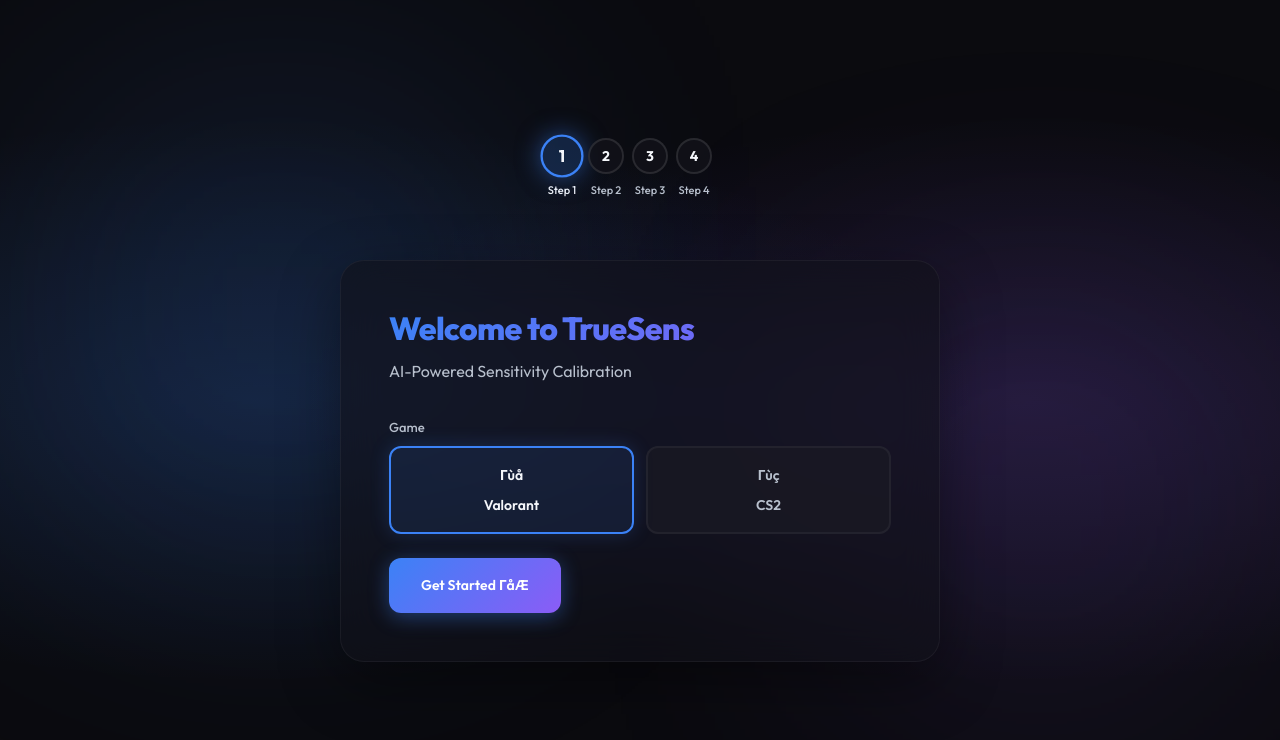
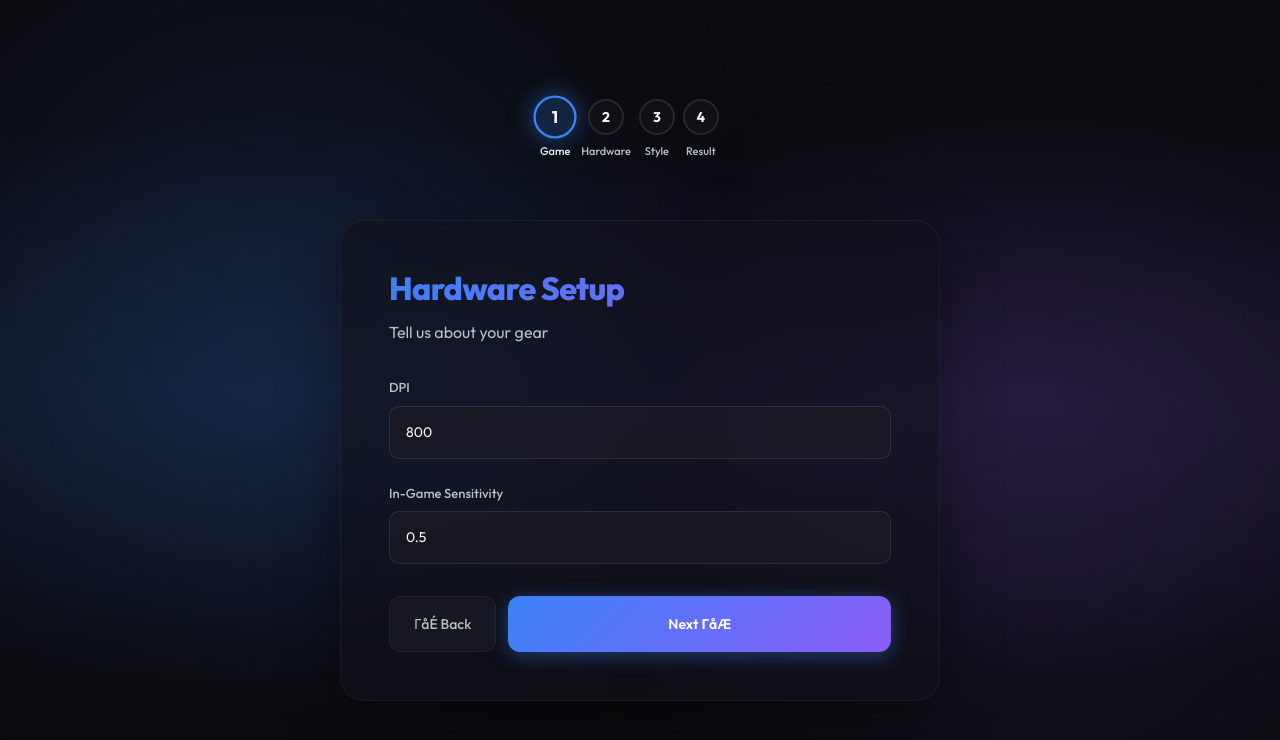
Before and after one commit to SkyTheLight/aimsense-finder, a Next.js app: page / in a window 1280 px wide. Shown: the top 740 px of the page. Built offline with nearby package versions, Linux system fonts and the light colour scheme.

Commit message:
feat: add landing step before game selection

```diff
--- a/app/page.tsx
+++ b/app/page.tsx
@@ -3,7 +3,7 @@
 import { useState, useCallback } from 'react';
 import styles from './wizard.module.css';
 
-type Step = 1 | 2 | 3 | 4;
+type Step = 0 | 1 | 2 | 3 | 4;
 
 interface WizardData {
   dpi: number;
@@ -100,6 +100,7 @@
 
 return (
     <div className={styles.wizardContainer}>
+      {currentStep > 0 && (
         <div className={styles.progressBar}>
           {[1, 2, 3, 4].map(step => (
             <div
@@ -107,7 +108,7 @@
               className={`${styles.progressStep} ${currentStep >= step ? styles.active : ''} ${currentStep === step ? styles.current : ''}`}
             >
               <div className={styles.stepDot}>{step}</div>
-            <span className={styles.stepLabel}>Step {step}</span>
+              <span className={styles.stepLabel}>{step === 1 ? 'Game' : step === 2 ? 'Hardware' : step === 3 ? 'Style' : 'Result'}</span>
             </div>
           ))}
           <div className={styles.progressTrack}>
@@ -117,38 +118,22 @@
             />
           </div>
         </div>
+      )}
 
       <div className={styles.content}>
-        {currentStep === 1 && (
+        {currentStep === 0 && (
           <div className={`${styles.stepContent} ${styles.fadeIn}`}>
             <h1 className={styles.stepTitle}>Welcome to TrueSens</h1>
             <p className={styles.stepSubtitle}>AI-Powered Sensitivity Calibration</p>
-
-            <div className={styles.formGroup}>
-              <label className={styles.label}>Game</label>
-              <div className={styles.gameSelect}>
-                <button
-                  className={`${styles.gameBtn} ${data.game === 'valorant' ? styles.gameActive : ''}`}
-                  onClick={() => setData({ ...data, game: 'valorant' })}
-                >
-                  <span>Γùå</span> Valorant
-                </button>
-                <button
-                  className={`${styles.gameBtn} ${data.game === 'cs2' ? styles.gameActive : ''}`}
-                  onClick={() => setData({ ...data, game: 'cs2' })}
-                >
-                  <span>Γùç</span> CS2
-                </button>
-              </div>
-            </div>
+            <p className={styles.stepDesc}>Optimize your aim with personalized sensitivity recommendations powered by AI. Enter your setup, and we'll calculate your perfect sensitivity settings.</p>
 
             <button className={styles.nextBtn} onClick={handleNext}>
-              Get Started ΓåÆ
+              Get Started →
             </button>
           </div>
         )}
 
-        {currentStep === 2 && (
+        {currentStep === 1 && (
           <div className={`${styles.stepContent} ${styles.fadeIn}`}>
             <h2 className={styles.stepTitle}>Hardware Setup</h2>
             <p className={styles.stepSubtitle}>Tell us about your gear</p>
```
Also changed, not shown: 1 other file (tests, documents, lock files or other folders). Lines whose indentation alone changed are shown as unchanged.
